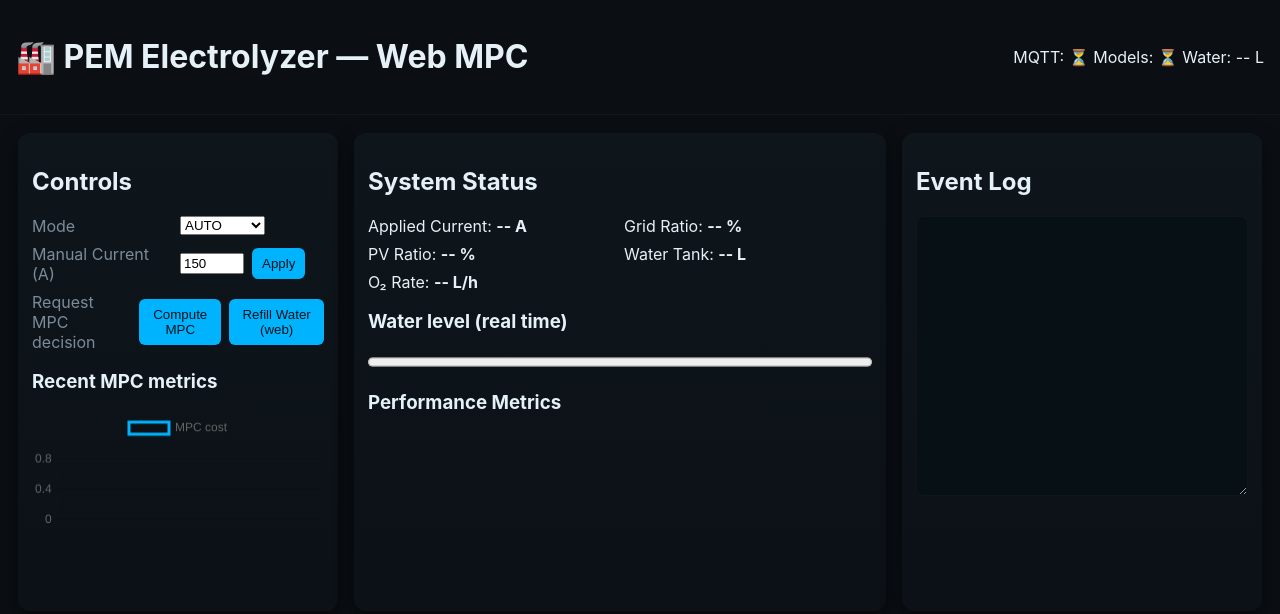
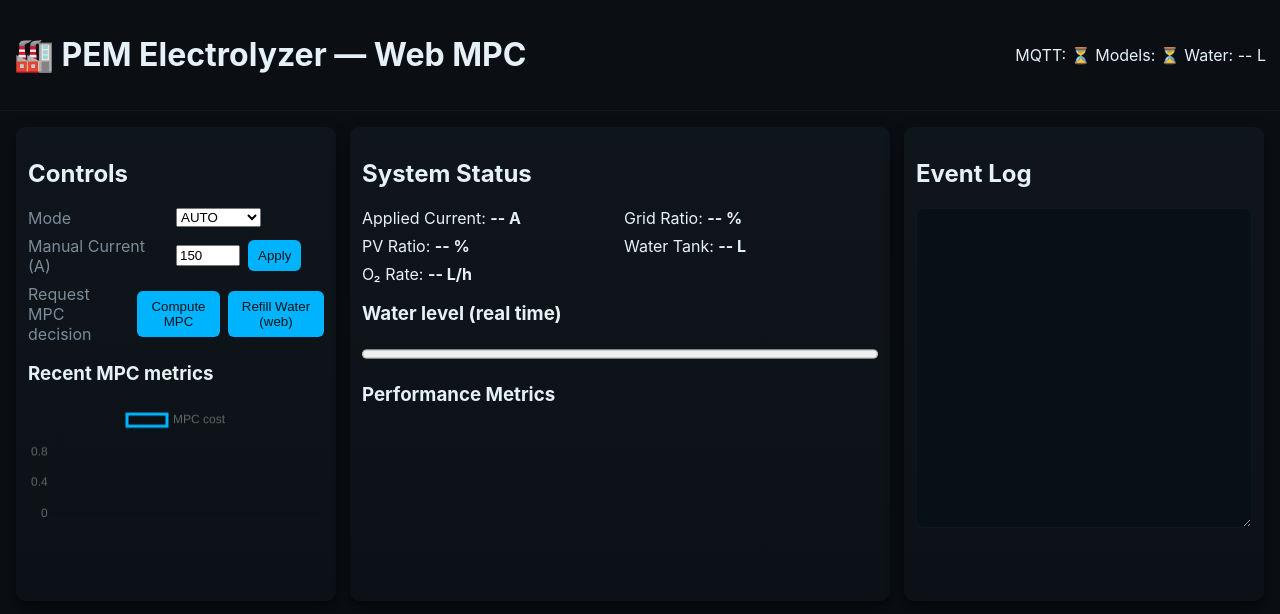
Before and after one commit to MaritimBill/Test, a plain HTML site: page index.html in a window 1280 px wide. Drawn offline with nearby package versions, Linux system fonts and the light colour scheme; a script that the page names is missing.

Commit message:
Update styles.css

```diff
--- a/styles.css
+++ b/styles.css
@@ -1,40 +1,14 @@
 :root{
-  --bg:#0b0f14;
-  --panel:#0f161b;
-  --accent:#00b3ff;
-  --muted:#7c8b98;
-  --text:#e6f1f7;
-  --card-shadow: 0 6px 18px rgba(0,0,0,0.6);
+  --bg:#0b0f14; --panel:#0f161b; --accent:#00b3ff; --muted:#7c8b98; --text:#e6f1f7;
 }
 *{box-sizing:border-box}
-body{
-  margin:0;
-  font-family:Inter, system-ui, -apple-system, "Segoe UI", Roboto, "Helvetica Neue", Arial;
-  background:var(--bg);
-  color:var(--text);
-}
-.header{
-  padding:16px;
-  display:flex;
-  align-items:center;
-  justify-content:space-between;
-  border-bottom:1px solid rgba(255,255,255,0.03);
-}
-.container{
-  display:grid;
-  grid-template-columns: 320px 1fr 360px;
-  gap:16px;
-  padding:18px;
-}
-.card{
-  background:linear-gradient(180deg,var(--panel), #0b1116);
-  padding:14px;
-  border-radius:12px;
-  box-shadow:var(--card-shadow);
-}
+body{margin:0;font-family:Inter, system-ui, -apple-system, "Segoe UI", Roboto, Arial;background:var(--bg);color:var(--text)}
+.header{padding:14px;display:flex;align-items:center;justify-content:space-between;border-bottom:1px solid rgba(255,255,255,0.03)}
+.container{display:grid;grid-template-columns:320px 1fr 360px;gap:14px;padding:16px}
+.card{background:linear-gradient(180deg,var(--panel),#0b1116);padding:12px;border-radius:10px;box-shadow:0 8px 16px rgba(0,0,0,0.6)}
 .controls .row{display:flex;gap:8px;align-items:center;margin-bottom:8px}
 .controls label{width:140px;color:var(--muted)}
 .statusGrid{display:grid;grid-template-columns:repeat(2,1fr);gap:8px}
-#log{width:100%;height:280px;background:#061015;border-radius:8px;padding:8px;color:var(--muted);border:1px solid rgba(255,255,255,0.03)}
+#log{width:100%;height:320px;background:#061015;border-radius:8px;padding:8px;color:var(--muted);border:1px solid rgba(255,255,255,0.03)}
 button{background:var(--accent);border:none;padding:8px 10px;border-radius:6px;color:#00151a;cursor:pointer}
 progress{width:100%;height:18px}
```
